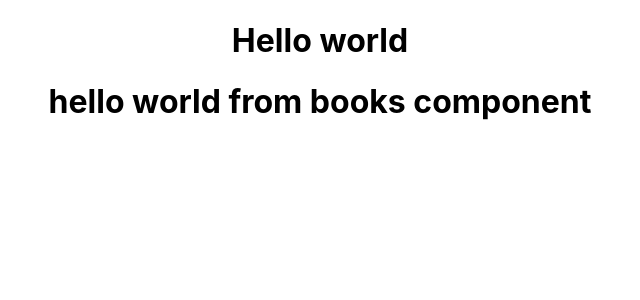
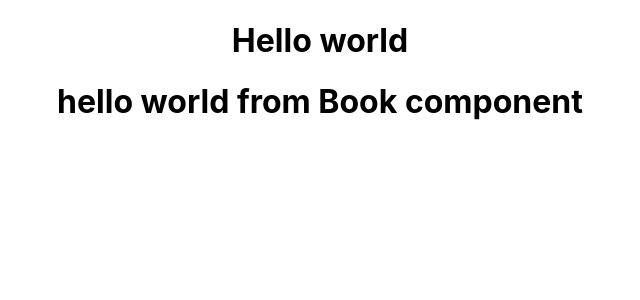
Before and after one commit to waiscodes/typescript-jest, a React (Create React App) app: page / in a window 1280 px wide. Shown: the top 300 px of the page, without its empty margins (320-960 px from the left). Built offline with nearby package versions, Linux system fonts and the light colour scheme.

Commit message:
created an interface for book

```diff
--- a/src/App.tsx
+++ b/src/App.tsx
@@ -2,13 +2,23 @@ import React from "react";
 import "./App.css";
 
 // components
-import Books from "./components/Books";
+import Book from "./components/Books";
+
+// Book Interface
+interface IProps {
+  book: {
+    title: string;
+    author: string;
+    upvotes: number;
+    recBy: string;
+  };
+}
 
 function App() {
   return (
     <div className='App'>
       <h1>Hello world</h1>
-      <Books />
+      <Book />
     </div>
   );
 }
--- a/src/components/Books.tsx
+++ b/src/components/Books.tsx
@@ -1,11 +1,11 @@
 import React from "react";
 
-const Books = () => {
+const Book = () => {
   return (
     <div>
-      <h1>hello world from books component</h1>
+      <h1>hello world from Book component</h1>
     </div>
   );
 };
 
-export default Books;
+export default Book;
```
